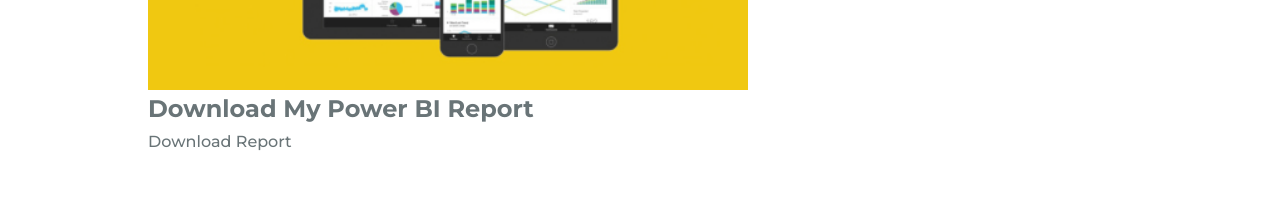
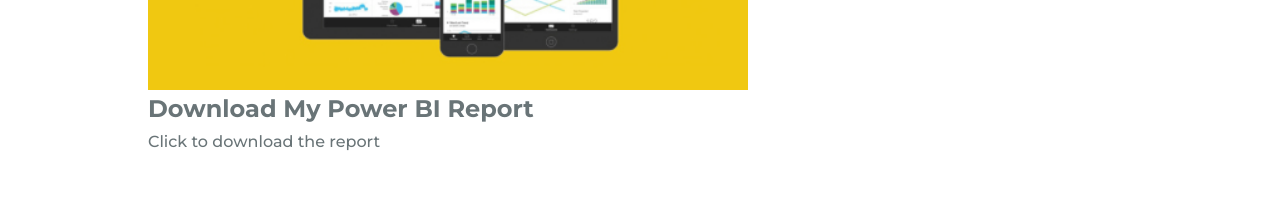
Before and after one commit to DCSharathVenkat/Sharath-portfolio, a plain HTML site: page index.html in a window 1280 px wide. Shown: the part 3960-4182 px from the top of the page. Drawn offline with nearby package versions, Linux system fonts and the light colour scheme.

Commit message:
Update index.html

```diff
--- a/index.html
+++ b/index.html
@@ -154,7 +154,7 @@
                     <div class ="project">
                         <img src="Screenshot 2025-02-18 114343.png" alt="Power BI Report" width="600">
                         <h2>Download My Power BI Report</h2>
-                        <a href="https://drive.google.com/file/d/1FcoRcLD9pyDUo7JGklIje6vXrLm3dzFv/view?usp=sharing" download class="btn">Download Report</a>
+                        <a href="https://drive.google.com/file/d/1FcoRcLD9pyDUo7JGklIje6vXrLm3dzFv/view?usp=sharing" download class="btn">Click to download the report</a>
                     </div>
                     </div>
 
```
